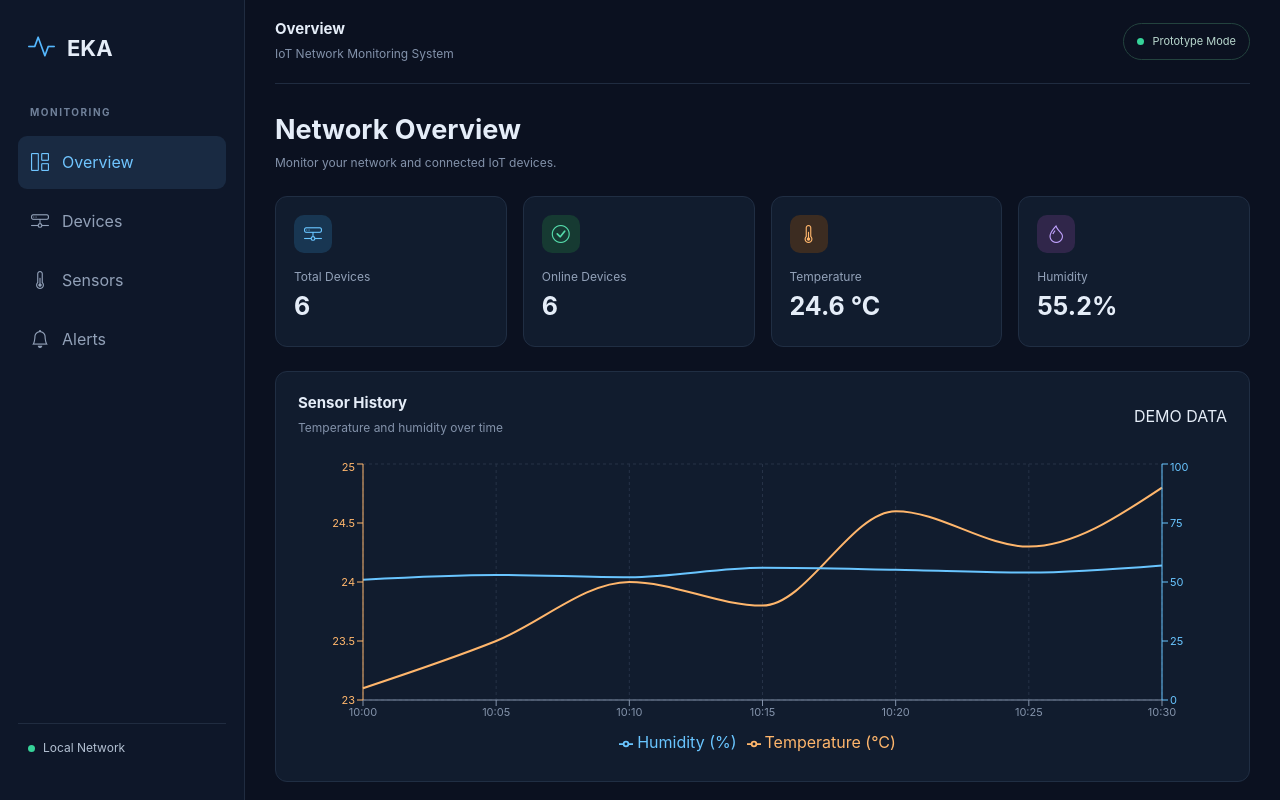
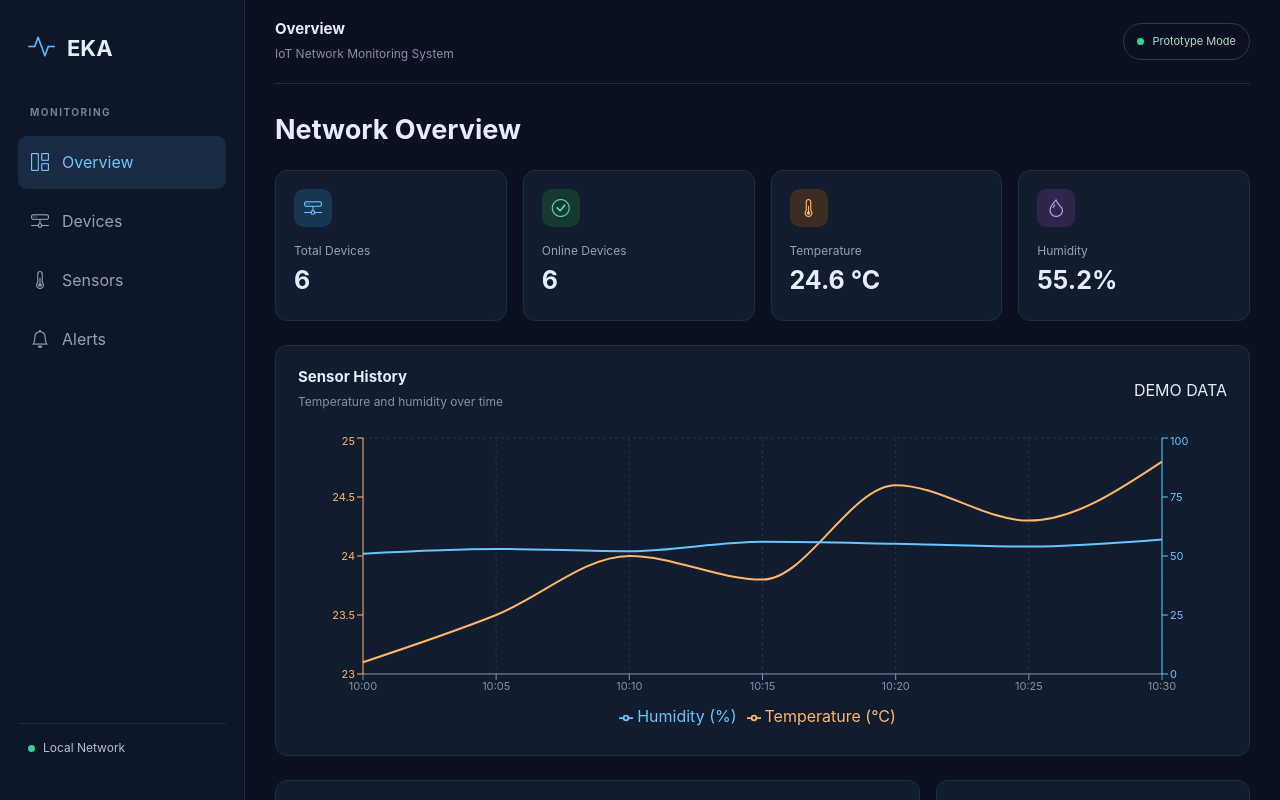
Before and after one commit to Keyvan1369/IOT_Net_Monitor, a React app in the folder frontend/: page / in a window 1280 px wide. Shown: the top 800 px of the page. Built offline with nearby package versions, Linux system fonts and the light colour scheme; the HTML template or start-up script is replaced by a standard one.

Commit message:
remove a text

```diff
--- a/frontend/src/App.jsx
+++ b/frontend/src/App.jsx
@@ -77,7 +77,7 @@ function App() {
             <section className="welcome-section">
               <div>
                 <h2>Network Overview</h2>
-                <p>Monitor your network and connected IoT devices.</p>
+
               </div>
             </section>
 
```
